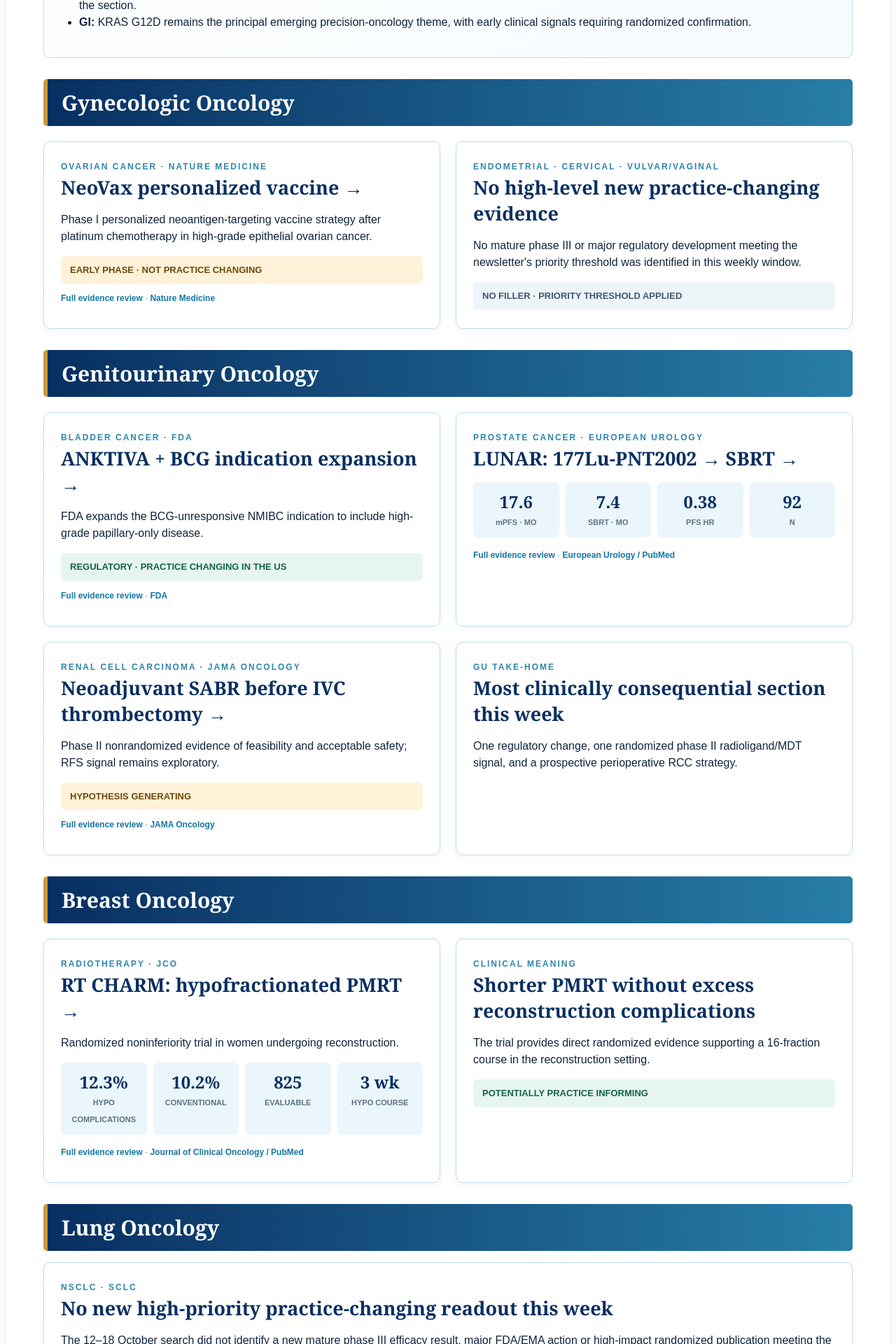
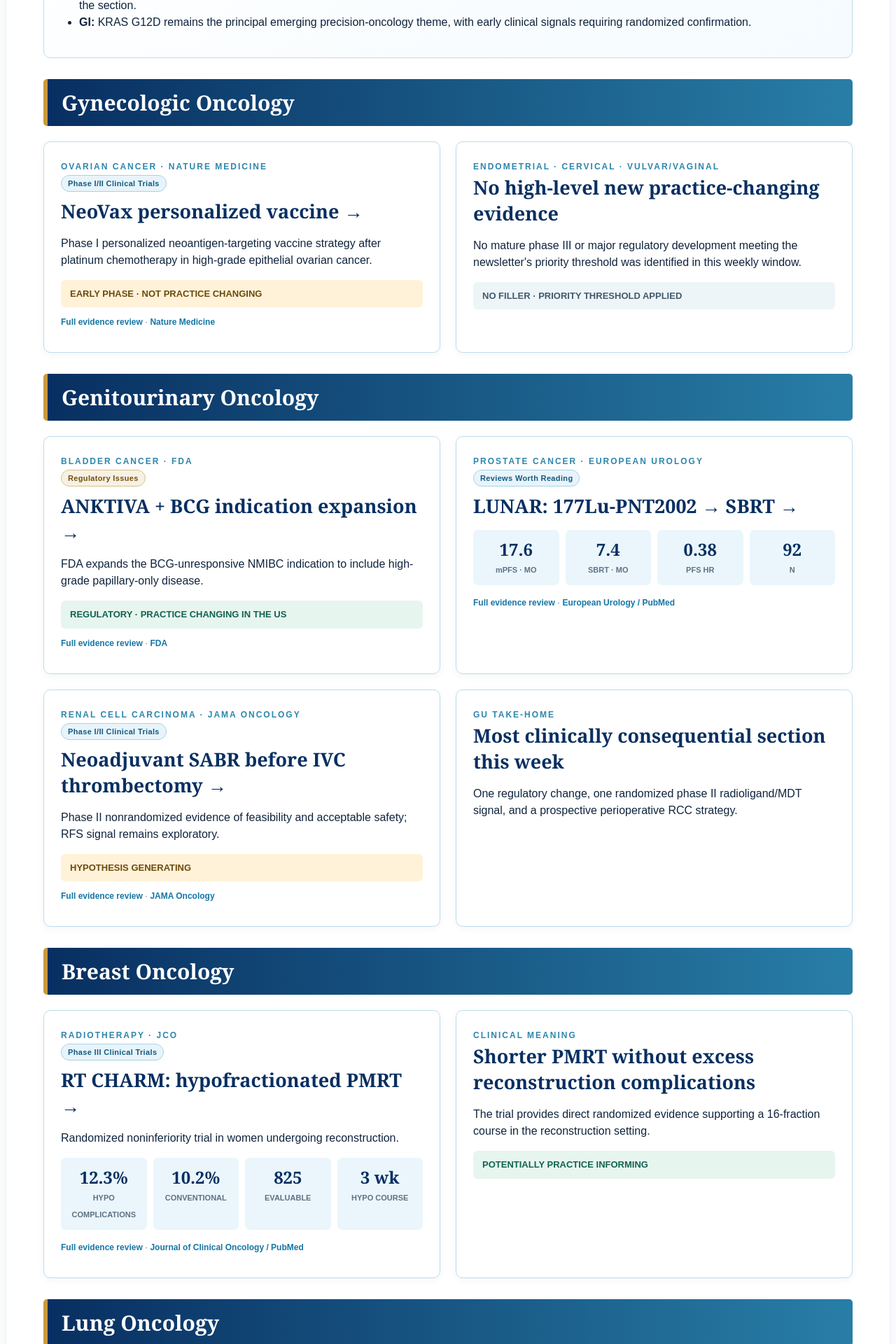
Before and after one commit to mliontos/Liontos-Weekly-Updates-in-Oncology, a Jekyll site: the page built from weekly/2026-10-18/index.html, in a window 1280 px wide. Shown: the part 683-2603 px from the top of the page at 70% size. Built offline with Jekyll 4.4.1, drawn with Linux system fonts in a browser that asks for light colours.

Commit message:
Tag newsletter articles with evidence categories and archive anchors

```diff
--- a/weekly/2026-10-18/index.html
+++ b/weekly/2026-10-18/index.html
@@ -3,22 +3,23 @@ layout: default
 title: Weekly Updates in Oncology | 12–18 October 2026
 permalink: /weekly/2026-10-18/
 ---
+<style>.article-tags{margin:0 0 9px}.evidence-tag{display:inline-block;font:700 11px Arial,sans-serif;letter-spacing:.35px;color:#135a83;background:#e8f4fa;border:1px solid #a8d1e7;padding:5px 9px;border-radius:99px}.evidence-tag[data-category="4"]{background:#f6f1e4;color:#74500c;border-color:#d9c28a}.evidence-tag[data-category="2"]{background:#f1edf9;color:#624788;border-color:#c9b7e0}</style>
 <div class="page"><header class="masthead"><img src="{{ '/assets/banner.svg?v=2' | relative_url }}" alt="Weekly Updates in Oncology"></header><main class="content">
 <section class="issuebar"><h1>All Tumor Weekly Update</h1><span class="date">12–18 October 2026</span></section>
 <section class="glance"><span class="eyebrow">Executive overview</span><h2>The week in oncology</h2><ul><li><strong>GU:</strong> the clearest regulatory development was the FDA expansion of ANKTIVA + BCG in BCG-unresponsive NMIBC; LUNAR provides important randomized phase II data in oligorecurrent prostate cancer.</li><li><strong>Breast:</strong> RT CHARM supports hypofractionated postmastectomy radiotherapy in patients undergoing reconstruction.</li><li><strong>Gynecologic:</strong> personalized neoantigen vaccination in ovarian cancer is a notable translational/early-phase publication, but not practice changing.</li><li><strong>Lung:</strong> no new high-level practice-changing result identified within this exact weekly window; lower-priority publications are intentionally not used to fill the section.</li><li><strong>GI:</strong> KRAS G12D remains the principal emerging precision-oncology theme, with early clinical signals requiring randomized confirmation.</li></ul></section>
 
 <div class="tumorhead">Gynecologic Oncology</div><div class="grid2">
-<section class="section"><span class="eyebrow">Ovarian cancer · Nature Medicine</span><h2><a class="topiclink" href="{{ '/weekly/2026-10-18/neovax-ovarian/' | relative_url }}">NeoVax personalized vaccine →</a></h2><p>Phase I personalized neoantigen-targeting vaccine strategy after platinum chemotherapy in high-grade epithelial ovarian cancer.</p><div class="impact investigational">EARLY PHASE · NOT PRACTICE CHANGING</div><p class="source-note"><a href="{{ '/weekly/2026-10-18/neovax-ovarian/' | relative_url }}">Full evidence review</a> · <a href="https://www.nature.com/articles/s41591-026-04717-8" target="_blank" rel="noopener">Nature Medicine</a></p></section>
+<section id="archive-2-0" class="section"><span class="eyebrow">Ovarian cancer · Nature Medicine</span><div class="article-tags"><span class="evidence-tag" data-category="1">Phase I/II Clinical Trials</span></div><h2><a class="topiclink" href="{{ '/weekly/2026-10-18/neovax-ovarian/' | relative_url }}">NeoVax personalized vaccine →</a></h2><p>Phase I personalized neoantigen-targeting vaccine strategy after platinum chemotherapy in high-grade epithelial ovarian cancer.</p><div class="impact investigational">EARLY PHASE · NOT PRACTICE CHANGING</div><p class="source-note"><a href="{{ '/weekly/2026-10-18/neovax-ovarian/' | relative_url }}">Full evidence review</a> · <a href="https://www.nature.com/articles/s41591-026-04717-8" target="_blank" rel="noopener">Nature Medicine</a></p></section>
 <section class="section"><span class="eyebrow">Endometrial · Cervical · Vulvar/Vaginal</span><h2>No high-level new practice-changing evidence</h2><p>No mature phase III or major regulatory development meeting the newsletter's priority threshold was identified in this weekly window.</p><div class="impact neutral">NO FILLER · PRIORITY THRESHOLD APPLIED</div></section></div>
 
 <div class="tumorhead">Genitourinary Oncology</div><div class="grid2">
-<section class="section"><span class="eyebrow">Bladder cancer · FDA</span><h2><a class="topiclink" href="{{ '/weekly/2026-10-18/anktiva-bladder/' | relative_url }}">ANKTIVA + BCG indication expansion →</a></h2><p>FDA expands the BCG-unresponsive NMIBC indication to include high-grade papillary-only disease.</p><div class="impact practice">REGULATORY · PRACTICE CHANGING IN THE US</div><p class="source-note"><a href="{{ '/weekly/2026-10-18/anktiva-bladder/' | relative_url }}">Full evidence review</a> · <a href="https://www.fda.gov/drugs/resources-information-approved-drugs/fda-approves-expanded-indication-nogapendekin-alfa-inbakicept-pmln-bcg-unresponsive-non-muscle" target="_blank" rel="noopener">FDA</a></p></section>
-<section class="section"><span class="eyebrow">Prostate cancer · European Urology</span><h2><a class="topiclink" href="{{ '/weekly/2026-10-18/lunar-prostate/' | relative_url }}">LUNAR: 177Lu-PNT2002 → SBRT →</a></h2><div class="metrics"><div class="metric"><b>17.6</b><span>mPFS · MO</span></div><div class="metric"><b>7.4</b><span>SBRT · MO</span></div><div class="metric"><b>0.38</b><span>PFS HR</span></div><div class="metric"><b>92</b><span>N</span></div></div><p class="source-note"><a href="{{ '/weekly/2026-10-18/lunar-prostate/' | relative_url }}">Full evidence review</a> · <a href="https://pubmed.ncbi.nlm.nih.gov/42864228/" target="_blank" rel="noopener">European Urology / PubMed</a></p></section>
-<section class="section"><span class="eyebrow">Renal cell carcinoma · JAMA Oncology</span><h2><a class="topiclink" href="{{ '/weekly/2026-10-18/rcc-sabr/' | relative_url }}">Neoadjuvant SABR before IVC thrombectomy →</a></h2><p>Phase II nonrandomized evidence of feasibility and acceptable safety; RFS signal remains exploratory.</p><div class="impact investigational">HYPOTHESIS GENERATING</div><p class="source-note"><a href="{{ '/weekly/2026-10-18/rcc-sabr/' | relative_url }}">Full evidence review</a> · <a href="https://jamanetwork.com/journals/jamaoncology/fullarticle/2855337" target="_blank" rel="noopener">JAMA Oncology</a></p></section>
+<section id="archive-2-1" class="section"><span class="eyebrow">Bladder cancer · FDA</span><div class="article-tags"><span class="evidence-tag" data-category="4">Regulatory Issues</span></div><h2><a class="topiclink" href="{{ '/weekly/2026-10-18/anktiva-bladder/' | relative_url }}">ANKTIVA + BCG indication expansion →</a></h2><p>FDA expands the BCG-unresponsive NMIBC indication to include high-grade papillary-only disease.</p><div class="impact practice">REGULATORY · PRACTICE CHANGING IN THE US</div><p class="source-note"><a href="{{ '/weekly/2026-10-18/anktiva-bladder/' | relative_url }}">Full evidence review</a> · <a href="https://www.fda.gov/drugs/resources-information-approved-drugs/fda-approves-expanded-indication-nogapendekin-alfa-inbakicept-pmln-bcg-unresponsive-non-muscle" target="_blank" rel="noopener">FDA</a></p></section>
+<section id="archive-2-2" class="section"><span class="eyebrow">Prostate cancer · European Urology</span><div class="article-tags"><span class="evidence-tag" data-category="3">Reviews Worth Reading</span></div><h2><a class="topiclink" href="{{ '/weekly/2026-10-18/lunar-prostate/' | relative_url }}">LUNAR: 177Lu-PNT2002 → SBRT →</a></h2><div class="metrics"><div class="metric"><b>17.6</b><span>mPFS · MO</span></div><div class="metric"><b>7.4</b><span>SBRT · MO</span></div><div class="metric"><b>0.38</b><span>PFS HR</span></div><div class="metric"><b>92</b><span>N</span></div></div><p class="source-note"><a href="{{ '/weekly/2026-10-18/lunar-prostate/' | relative_url }}">Full evidence review</a> · <a href="https://pubmed.ncbi.nlm.nih.gov/42864228/" target="_blank" rel="noopener">European Urology / PubMed</a></p></section>
+<section id="archive-2-3" class="section"><span class="eyebrow">Renal cell carcinoma · JAMA Oncology</span><div class="article-tags"><span class="evidence-tag" data-category="1">Phase I/II Clinical Trials</span></div><h2><a class="topiclink" href="{{ '/weekly/2026-10-18/rcc-sabr/' | relative_url }}">Neoadjuvant SABR before IVC thrombectomy →</a></h2><p>Phase II nonrandomized evidence of feasibility and acceptable safety; RFS signal remains exploratory.</p><div class="impact investigational">HYPOTHESIS GENERATING</div><p class="source-note"><a href="{{ '/weekly/2026-10-18/rcc-sabr/' | relative_url }}">Full evidence review</a> · <a href="https://jamanetwork.com/journals/jamaoncology/fullarticle/2855337" target="_blank" rel="noopener">JAMA Oncology</a></p></section>
 <section class="section"><span class="eyebrow">GU take-home</span><h2>Most clinically consequential section this week</h2><p>One regulatory change, one randomized phase II radioligand/MDT signal, and a prospective perioperative RCC strategy.</p></section></div>
 
 <div class="tumorhead">Breast Oncology</div><div class="grid2">
-<section class="section"><span class="eyebrow">Radiotherapy · JCO</span><h2><a class="topiclink" href="{{ '/weekly/2026-10-18/rt-charm/' | relative_url }}">RT CHARM: hypofractionated PMRT →</a></h2><p>Randomized noninferiority trial in women undergoing reconstruction.</p><div class="metrics"><div class="metric"><b>12.3%</b><span>HYPO COMPLICATIONS</span></div><div class="metric"><b>10.2%</b><span>CONVENTIONAL</span></div><div class="metric"><b>825</b><span>EVALUABLE</span></div><div class="metric"><b>3 wk</b><span>HYPO COURSE</span></div></div><p class="source-note"><a href="{{ '/weekly/2026-10-18/rt-charm/' | relative_url }}">Full evidence review</a> · <a href="https://pubmed.ncbi.nlm.nih.gov/42863096/" target="_blank" rel="noopener">Journal of Clinical Oncology / PubMed</a></p></section>
+<section id="archive-2-4" class="section"><span class="eyebrow">Radiotherapy · JCO</span><div class="article-tags"><span class="evidence-tag" data-category="0">Phase III Clinical Trials</span></div><h2><a class="topiclink" href="{{ '/weekly/2026-10-18/rt-charm/' | relative_url }}">RT CHARM: hypofractionated PMRT →</a></h2><p>Randomized noninferiority trial in women undergoing reconstruction.</p><div class="metrics"><div class="metric"><b>12.3%</b><span>HYPO COMPLICATIONS</span></div><div class="metric"><b>10.2%</b><span>CONVENTIONAL</span></div><div class="metric"><b>825</b><span>EVALUABLE</span></div><div class="metric"><b>3 wk</b><span>HYPO COURSE</span></div></div><p class="source-note"><a href="{{ '/weekly/2026-10-18/rt-charm/' | relative_url }}">Full evidence review</a> · <a href="https://pubmed.ncbi.nlm.nih.gov/42863096/" target="_blank" rel="noopener">Journal of Clinical Oncology / PubMed</a></p></section>
 <section class="section"><span class="eyebrow">Clinical meaning</span><h2>Shorter PMRT without excess reconstruction complications</h2><p>The trial provides direct randomized evidence supporting a 16-fraction course in the reconstruction setting.</p><div class="impact practice">POTENTIALLY PRACTICE INFORMING</div></section></div>
 
 <div class="tumorhead">Lung Oncology</div><section class="section"><span class="eyebrow">NSCLC · SCLC</span><h2>No new high-priority practice-changing readout this week</h2><p>The 12–18 October search did not identify a new mature phase III efficacy result, major FDA/EMA action or high-impact randomized publication meeting the threshold for inclusion. This section is intentionally concise rather than populated with lower-impact retrospective or preclinical studies.</p><div class="impact neutral">WEEKLY SIGNAL · QUIET</div></section>
```
